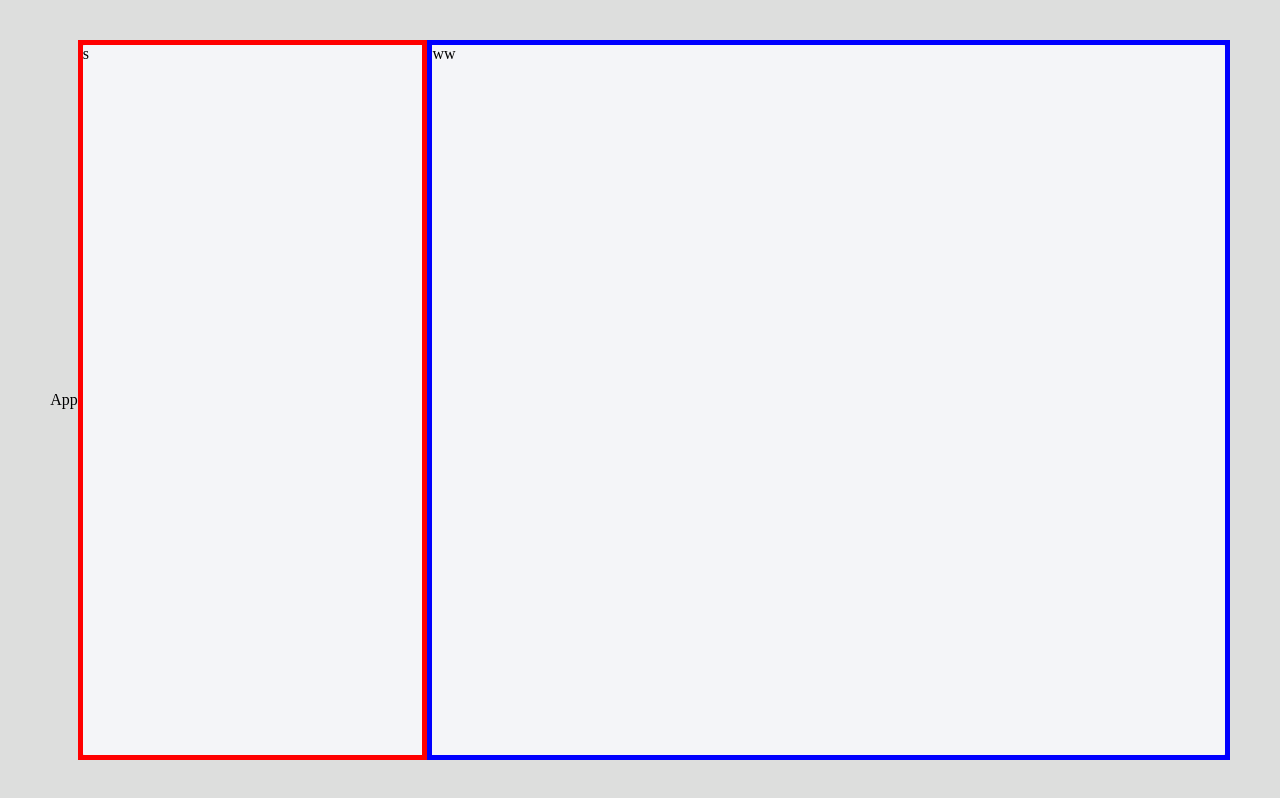
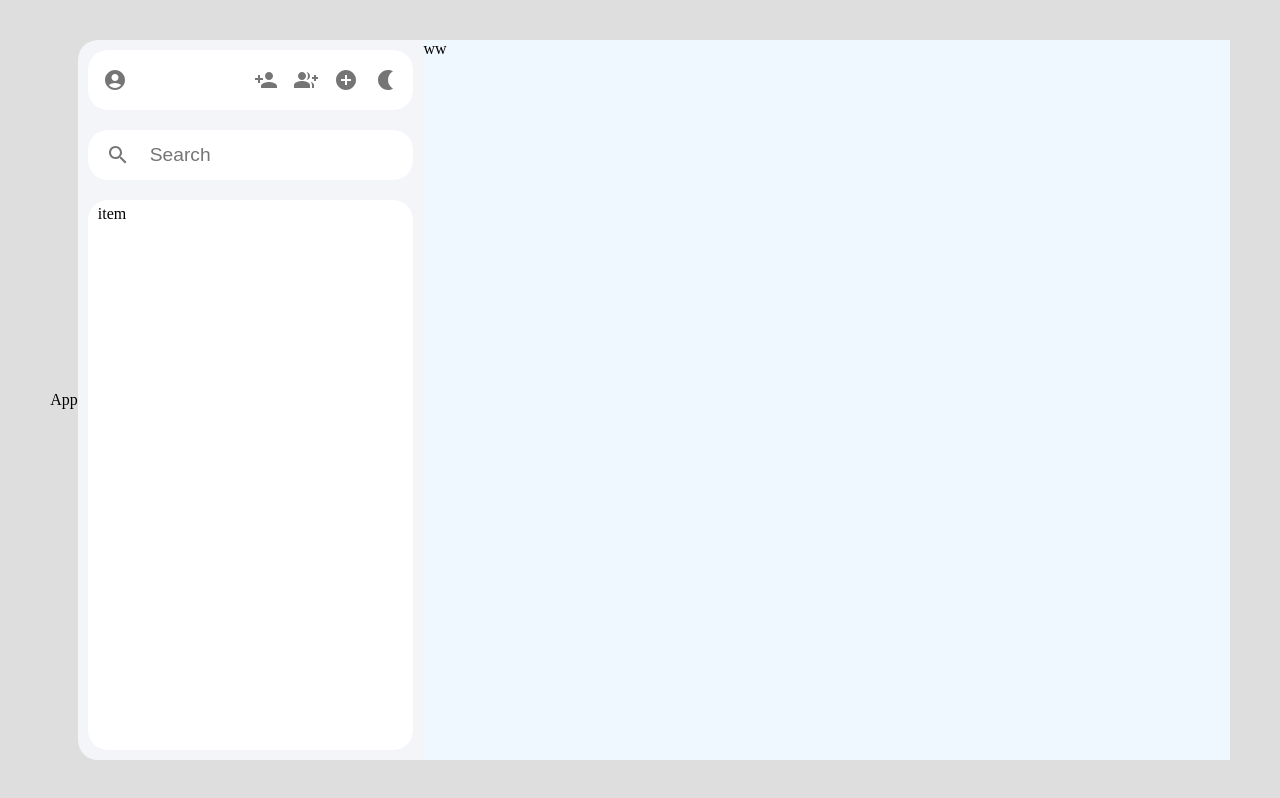
Before and after one commit to anjalibhatkal/chatflow, a React (Create React App) app: page / in a window 1280 px wide. Built offline with nearby package versions, Linux system fonts and the light colour scheme.

Commit message:
added sidebar structure

```diff
--- a/package.json
+++ b/package.json
@@ -3,6 +3,10 @@
   "version": "0.1.0",
   "private": true,
   "dependencies": {
+    "@emotion/react": "^11.13.3",
+    "@emotion/styled": "^11.13.0",
+    "@mui/icons-material": "^6.1.0",
+    "@mui/material": "^6.1.0",
     "@testing-library/jest-dom": "^5.17.0",
     "@testing-library/react": "^13.4.0",
     "@testing-library/user-event": "^13.5.0",
--- /dev/null
+++ b/src/components/ConversationsItem.js
@@ -0,0 +1,7 @@
+import React from "react";
+
+function ConversationsIcon() {
+  return <div>item</div>;
+}
+
+export default ConversationsIcon;
--- a/src/components/Sidebar.js
+++ b/src/components/Sidebar.js
@@ -1,8 +1,50 @@
 import React from "react";
 import "../components/myStyles.css";
+import AccountCircleIcon from "@mui/icons-material/AccountCircle";
+import PersonAddIcon from "@mui/icons-material/PersonAdd";
+import GroupAddIcon from "@mui/icons-material/GroupAdd";
+import AddCircleIcon from "@mui/icons-material/AddCircle";
+import NightlightIcon from "@mui/icons-material/Nightlight";
+import SearchIcon from "@mui/icons-material/Search";
+import { IconButton } from "@mui/material";
+import ConversationsItem from "./ConversationsItem";
 
 function Sidebar() {
-  return <div className="sidebar-container">s</div>;
+  return (
+    <div className="sidebar-container">
+      <div className="sb-header">
+        <div>
+          <IconButton>
+            <AccountCircleIcon />
+          </IconButton>
+        </div>
+        <div>
+          <IconButton>
+            <PersonAddIcon />
+          </IconButton>
+          <IconButton>
+            <GroupAddIcon />
+          </IconButton>
+          <IconButton>
+            <AddCircleIcon />
+          </IconButton>
+          <IconButton>
+            <NightlightIcon />
+          </IconButton>
+        </div>
+      </div>
+      <div className="sb-search">
+        <IconButton>
+          <SearchIcon />
+        </IconButton>
+
+        <input type="text" placeholder="Search" className="search-box" />
+      </div>
+      <div className="sb-conversations">
+        <ConversationsItem />
+      </div>
+    </div>
+  );
 }
 
 export default Sidebar;
--- a/src/components/myStyles.css
+++ b/src/components/myStyles.css
@@ -7,11 +7,45 @@
 }
 
 .sidebar-container {
-  border: 5px solid red;
   flex: 0.3;
+  display: flex;
+  flex-direction: column;
 }
 
 .workarea-container {
-  border: 5px solid blue;
+  background-color: aliceblue;
   flex: 0.7;
 }
+
+.sb-header {
+  background-color: white;
+  border-radius: 20px;
+  padding: 10px 7px;
+  margin: 10px;
+  display: flex;
+  justify-content: space-between;
+}
+
+.sb-search {
+  background-color: white;
+  border-radius: 20px;
+  padding: 5px 10px;
+  margin: 10px;
+  display: flex;
+  align-items: center;
+}
+
+.search-box {
+  outline-width: 0;
+  border: none;
+  font-size: 1.2rem;
+  margin-left: 10px;
+}
+
+.sb-conversations {
+  background-color: white;
+  border-radius: 20px;
+  padding: 5px 10px;
+  margin: 10px;
+  flex: 1;
+}
```
Also changed, not shown: 1 other file (tests, documents, lock files or other folders).
